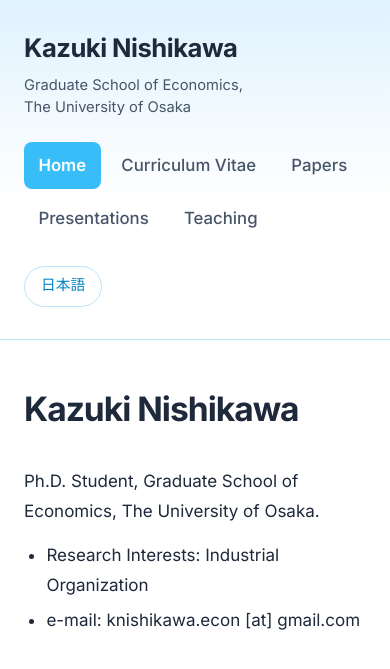
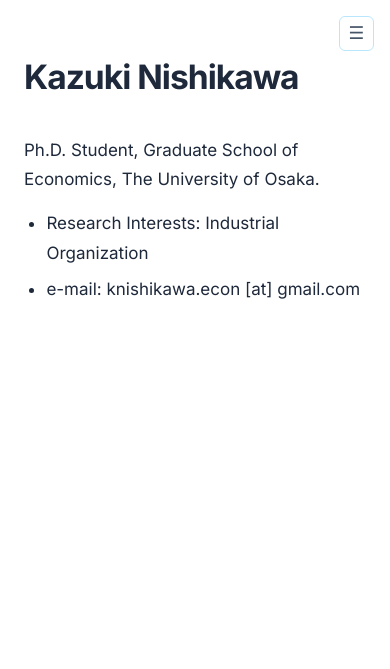
Before and after one commit to knishikawa-econ/HP, a Jekyll site: the page built from index.md, in a window 390 px wide. Shown: the top 669 px of the page. Built offline with Jekyll 4.4.1, drawn with Linux system fonts in a browser that asks for light colours.

Commit message:
Add mobile slide-out sidebar with subtle menu toggle

```diff
--- a/_layouts/default.html
+++ b/_layouts/default.html
@@ -14,6 +14,8 @@
 </head>
 
 <body>
+  <button class="menu-toggle" aria-label="メニュー">&#9776;</button>
+  <div class="overlay"></div>
   <div class="layout">
     <aside class="sidebar">
       <div class="sidebar-inner">
--- a/assets/css/style.css
+++ b/assets/css/style.css
@@ -166,19 +166,56 @@ body {
 
 .content-inner strong { color: var(--ink); font-weight: 600; }
 
+/* ---------- Hamburger button ---------- */
+.menu-toggle {
+  display: none;
+  position: fixed;
+  top: 1rem;
+  right: 1rem;
+  z-index: 300;
+  width: 2.2rem;
+  height: 2.2rem;
+  background: rgba(255, 255, 255, 0.9);
+  color: var(--ink-soft);
+  border: 1px solid var(--sky-line);
+  border-radius: 6px;
+  font-size: 1.1rem;
+  line-height: 1;
+  cursor: pointer;
+  align-items: center;
+  justify-content: center;
+  backdrop-filter: blur(4px);
+}
+
+/* ---------- Overlay ---------- */
+.overlay {
+  display: none;
+  position: fixed;
+  inset: 0;
+  background: rgba(0, 0, 0, 0.35);
+  z-index: 200;
+}
+.overlay.open { display: block; }
+
 /* ---------- Responsive ---------- */
 @media (max-width: 820px) {
-  .layout { flex-direction: column; }
+  .menu-toggle { display: flex; }
+
   .sidebar {
-    width: 100%;
-    border-right: none;
-    border-bottom: 1px solid var(--sky-line);
+    position: fixed;
+    top: 0;
+    left: calc(-1 * var(--sidebar-w) - 2px);
+    height: 100vh;
+    z-index: 250;
+    border-right: 1px solid var(--sky-line);
+    transition: left 0.25s ease;
+    overflow-y: auto;
   }
+  .sidebar.open { left: 0; }
+
   .sidebar-inner { position: static; padding: 2rem 1.5rem; }
-  .brand-sub { margin-bottom: 1.5rem; }
-  .nav { flex-direction: row; flex-wrap: wrap; gap: 0.4rem; }
-  .lang-switch { margin-top: 1.5rem; }
-  .content-inner { padding: 2.5rem 1.5rem 4rem; }
+
+  .content-inner { padding: 3rem 1.5rem 4rem; }
   .content-inner h1 { font-size: 2.1rem; }
   body { font-size: 17px; }
 }
```
Also changed, not shown: other parts of _layouts/default.html (+16 -0 lines).
